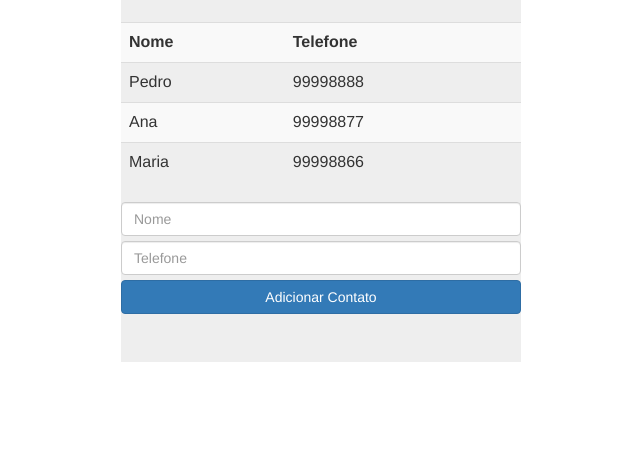
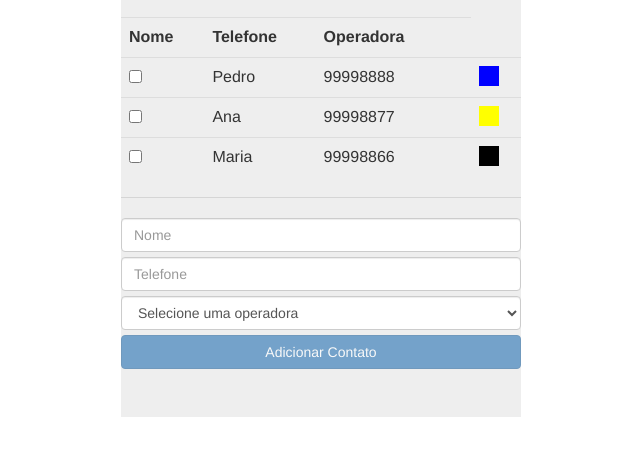
Before and after one commit to alexandredavi/lista-telefonica-angularjs, a plain HTML site: page index.html in a window 1280 px wide. Shown: the part 117-572 px from the top of the page, without its empty margins (319-959 px from the left). Drawn offline with nearby package versions, Linux system fonts and the light colour scheme; no server answers.

Commit message:
Criado novas fncionalidades na agenda

```diff
--- a/index.html
+++ b/index.html
@@ -13,11 +13,19 @@
             }
 
             .table {
-                margin-top: 25px;
+                margin-top: 20px;
             }
 
             .form-control {
                 margin-bottom: 5px;
+            }
+
+            .selecionado {
+                background-color: yellow;
+            }
+
+            .negrito {
+                font-weight: bold;
             }
         </style>
         <script>
@@ -25,34 +33,65 @@
             angular.module("listaTelefonica").controller("listaTelefonicaCtrl", function($scope){
                 $scope.app = "Lista Telefonica";
                 $scope.contatos = [
-                  {nome: "Pedro", telefone: "99998888"},
-                  {nome: "Ana", telefone: "99998877"},
-                  {nome: "Maria", telefone: "99998866"}
+                  {nome: "Pedro", telefone: "99998888", cor: "blue"},
+                  {nome: "Ana", telefone: "99998877", cor: "yellow"},
+                  {nome: "Maria", telefone: "99998866", cor: "black"}
                 ];
                 $scope.adicionarContato = function (contato) {
                     $scope.contatos.push(angular.copy(contato));
                     delete $scope.contato;
-                }
+                };
+                $scope.operadoras = [
+                    {nome: "Oi", codigo: 14, categoria: "Celular"},
+                    {nome: "Vivo", codigo: 15, categoria: "Celular"},
+                    {nome: "Tim", codigo: 41, categoria: "Celular"},
+                    {nome: "GVT", codigo: 25, categoria: "Fixo"},
+                    {nome: "Embratel", codigo: 21, categoria: "Fixo"}
+                ];
 
+                $scope.classe1 = "selecionado";
+                $scope.classe2 = "negrito";
+                $scope.apagarContatos = function (contatos) {
+                    $scope.contatos = contatos.filter(function(contato) {
+                       if (!contato.selecionado) return contato;
+                    });
+                };
+                $scope.isContatoSelecionado = function (contatos) {
+                    return contatos.some(function (contato) {
+                        return contato.selecionado;
+                    });
+                };
             });
         </script>
     </head>
     <body ng-controller="listaTelefonicaCtrl">
         <div class="jumbotron">
             <h3>{{app}}</h3>
-            <table class="table table-striped">
+            <table class="table" ng-show="contatos.length > 0">
                 <tr>
                     <th>Nome</th>
                     <th>Telefone</th>
+                    <th>Operadora</th>
+                    <th></th>
                 </tr>
-                <tr ng-repeat="contato in contatos">
+                <tr ng-class="{'selecionado negrito': contato.selecionado}" ng-repeat="contato in contatos">
+                    <td><input type="checkbox" ng-model="contato.selecionado"/></td>
                     <td>{{contato.nome}}</td>
                     <td>{{contato.telefone}}</td>
+                    <td>{{contato.operadora.nome}}</td>
+                    <td><div style="width: 20px; height: 20px;" ng-style="{'background-color': contato.cor}"></div></td>
                 </tr>
             </table>
+            <hr/>
             <input type="text" class="form-control" ng-model="contato.nome" placeholder="Nome"/>
             <input type="text" class="form-control" ng-model="contato.telefone" placeholder="Telefone"/>
-            <button class="btn btn-primary btn-block" ng-click="adicionarContato(contato)">Adicionar Contato</button>
+            <select class="form-control" ng-model="contato.operadora"
+                    ng-options="operadora.nome group by operadora.categoria for operadora in operadoras">
+                <option value="">Selecione uma operadora</option>
+            </select>
+            <button class="btn btn-primary btn-block" ng-click="adicionarContato(contato)" ng-disabled="!contato.nome || !contato.telefone">Adicionar Contato</button>
+            <button class="btn btn-danger btn-block" ng-click="apagarContatos(contatos)" ng-if="isContatoSelecionado(contatos)">Apagar Contato(s)</button>
         </div>
+        <div ng-include="'footer.html'"></div>
     </body>
 </html>
```
